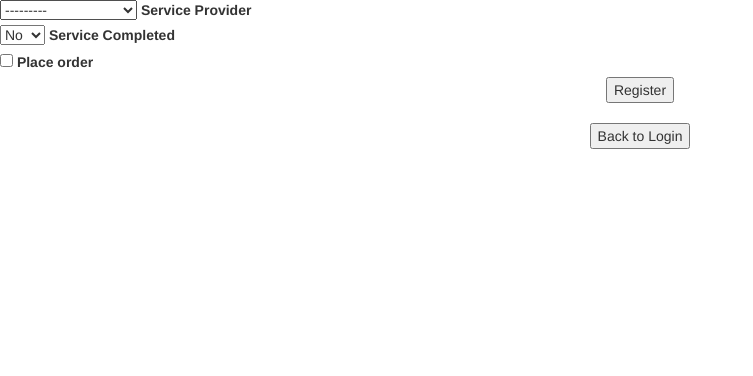
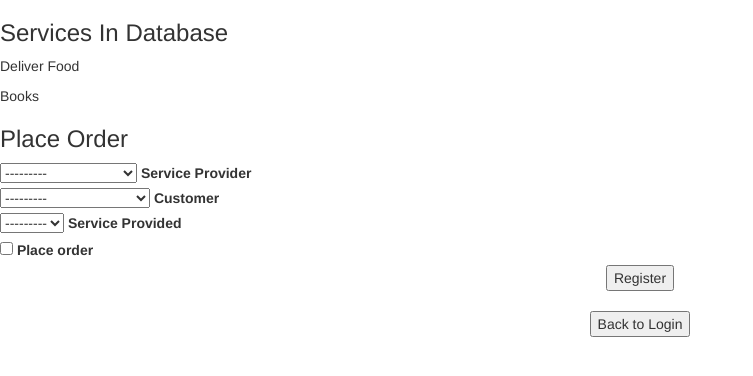
Before and after one commit to GaganpreetKhurana/E_CommerceApp, a Django app: page /PlaceOrder in a window 1280 px wide. Shown: the top 376 px of the page, without its empty margins (0-753 px from the left). Run offline with Django 3.2, Linux system fonts and the light colour scheme; data comes from the database, SQL or seed files in the repository; both versions use the stored data as it was after the commit; data that the repository does not hold is empty; some libraries are stand-ins or nearby versions.

Commit message:
fixed order page

```diff
--- a/ecom_website/templates/website/order.html
+++ b/ecom_website/templates/website/order.html
@@ -2,7 +2,11 @@
 {% block title %}Register{% endblock %}
 
 {% block body %}
-
+<h3>Services In Database</h3>
+{% for item in items %}
+<p>{{item.description}}</p>
+{% endfor %}
+<h3>Place Order</h3>
 <form action="" method="post">
     {% csrf_token %}
     {% for field in form %}
@@ -15,6 +19,7 @@
         <button type="submit">Register</button>
     </div>
 </form>
+
 <br>
 <form>
     <div style="text-align: center;">
--- a/ecom_website/website/forms.py
+++ b/ecom_website/website/forms.py
@@ -37,11 +37,8 @@ class AddServiceDetail(forms.ModelForm):
 
 
 class PlaceOrder(forms.ModelForm):
-    '''
-    Form for Placing an Order
-    '''
     Place_Order = forms.BooleanField()
     class Meta:
         model = Order
-        fields = ['provider', 'active']
-        required = ['provider', 'active']
+        fields = ['provider','customer','detail']
+        required = ['provider', 'customer', 'detail']
--- a/ecom_website/website/views.py
+++ b/ecom_website/website/views.py
@@ -3,6 +3,7 @@ from django.contrib.auth.decorators import login_required
 from django.shortcuts import render, redirect
 from django.views.generic import View
 
+from .models import Service
 from .forms import CreateAccountForm,LoginForm,AddServiceDetail,PlaceOrder
 
 class CreateAccountFormView(View):
@@ -99,12 +100,17 @@ class PlaceOrder(View):
 
     def get(self, request):
         form = self.form_class(None)
-        return render(request, self.template_name, {'form': form})
+        items = Service.objects.all()
+        print(items)
+        args = {'items':items,'form': form}
+        return render(request, self.template_name, args)
 
     def post(self, request):
         form = self.form_class(request.POST)
         if form.is_valid():
-            service = form.cleaned_data['service']
-            Place_Order = form.cleaned_data['active']
+            provider = form.cleaned_data['provider']
+            customer = form.cleaned_data['customer']
+            detail = form.cleaned_data['detail']
+            active = form.cleaned_data['active']
             form.save()
         return render(request, self.template_name, {'form': form})
```
Also changed, not shown: ecom_website/db.sqlite3.
